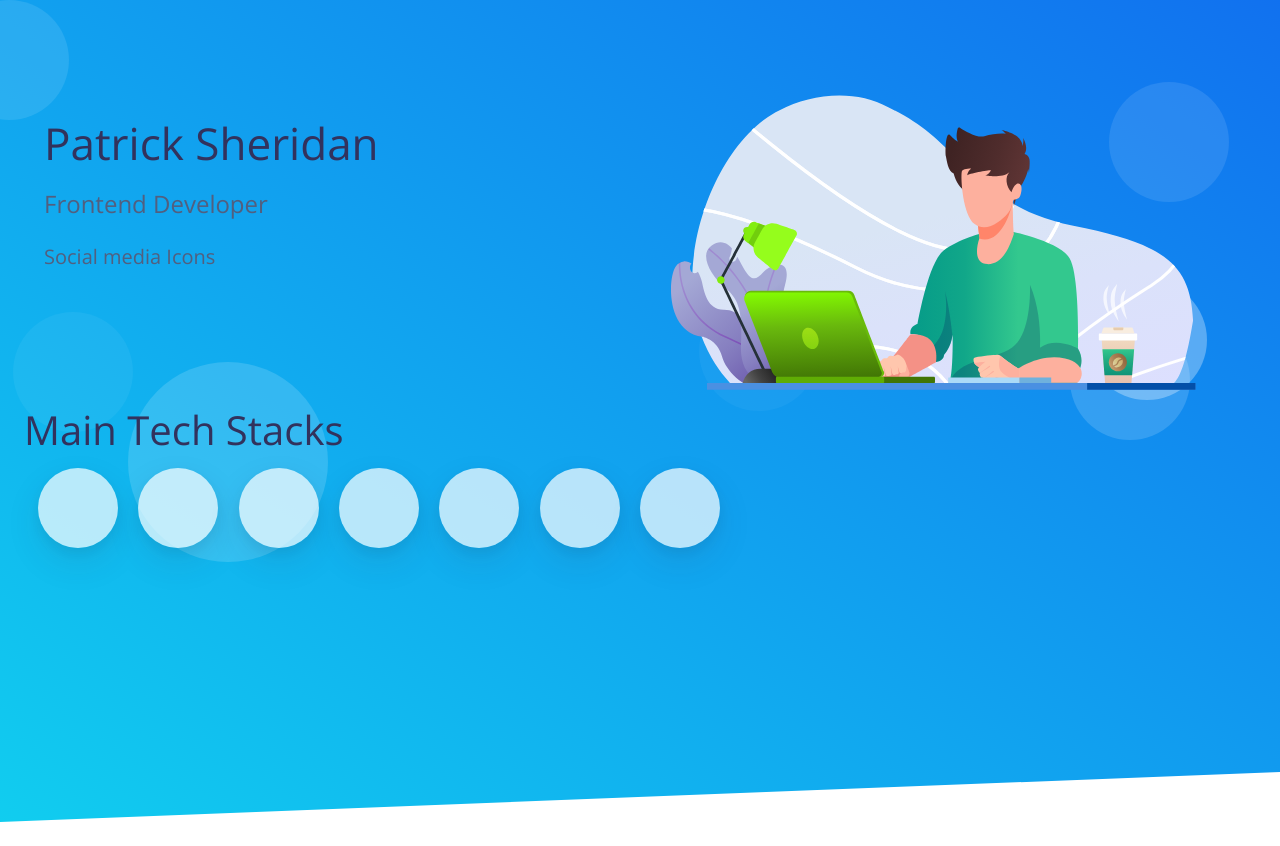
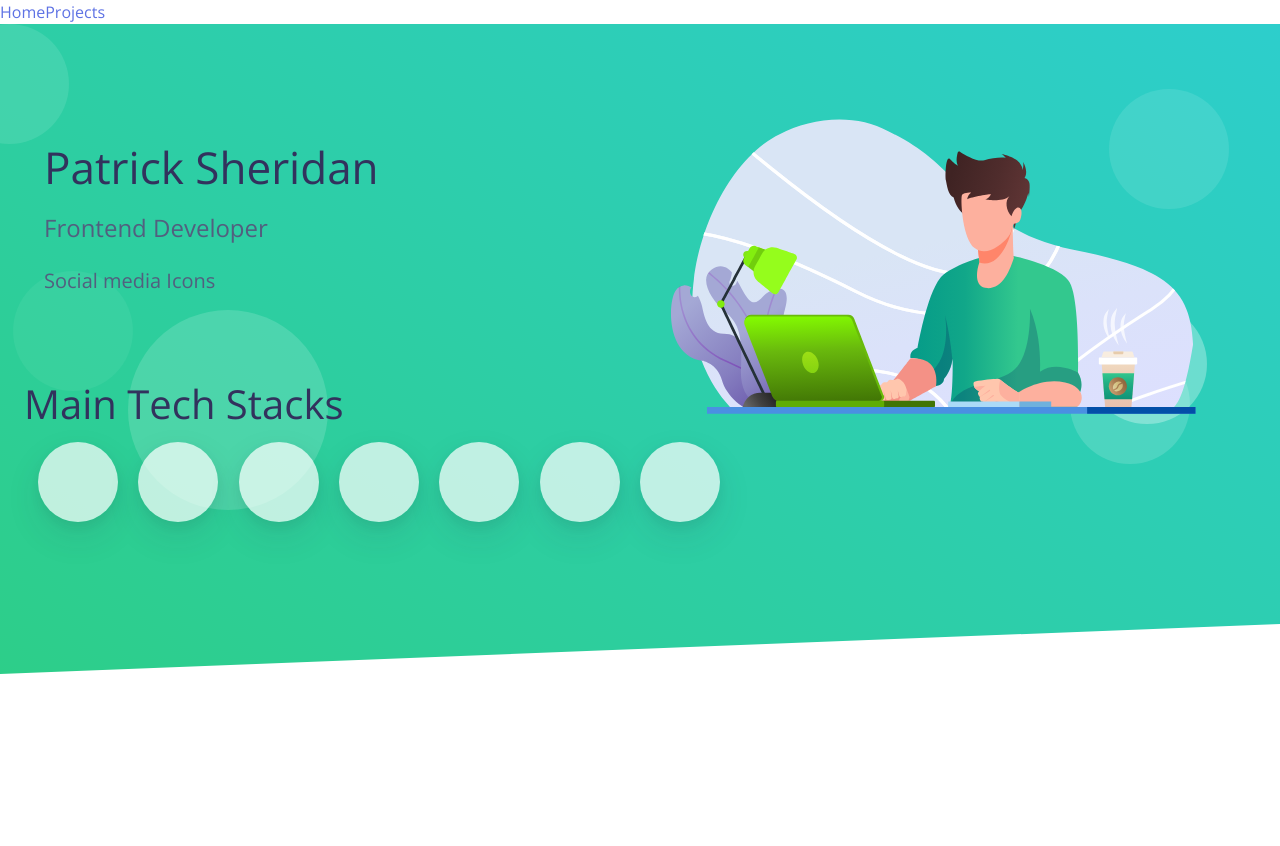
Before and after one commit to sheridp2/portfolio-2021, a React (Create React App) app in the folder portfolio-2021/: page / in a window 1280 px wide. Before the commit the page ends 822 px from the top, so only its background shows below. Built offline with nearby package versions, Linux system fonts and the light colour scheme; some icons are missing.

Commit message:
test deployment

```diff
--- a/portfolio-2021/src/App.js
+++ b/portfolio-2021/src/App.js
@@ -1,6 +1,6 @@
 // import Background from "./components/Background";
 import Main from "./components/Main";
-import Nav from "./components/Nav";
+import VerticalNav from "./components/VerticalNav";
 import Projects from "./components/Projects";
 
 import { BrowserRouter, Route } from "react-router-dom";
@@ -9,7 +9,7 @@ function App() {
   return (
     <BrowserRouter>
       <div className="App">
-        {/* <Nav /> */}
+        <VerticalNav />
         <Route exact path="/" component={Main} />
         <Route exact path="/projects" component={Projects} />
       </div>
--- a/portfolio-2021/src/assets/ProjectsData.js
+++ b/portfolio-2021/src/assets/ProjectsData.js
@@ -10,7 +10,25 @@ const ProjectsData = [
     backendRepo: "https://github.com/sheridp2/react-social-media-app-backend",
     url: "https://react-social-media-app.vercel.app/",
     company: "Personal",
-    technolgies: ["React", "GraphQL", "MongoDB", "Node", "Express"],
+    technolgies: [
+      { skillName: "React", fontAwesomeClassname: "logos:react" },
+      {
+        skillName: "GraphQL",
+        fontAwesomeClassname: "",
+      },
+      {
+        skillName: "MongoDB",
+        fontAwesomeClassname: "vscode-icons:file-type-mongo",
+      },
+      {
+        skillName: "NodeJS",
+        fontAwesomeClassname: "logos:nodejs-icon",
+      },
+      {
+        skillName: "GraphQL",
+        fontAwesomeClassname: "vscode-icons:file-type-graphql",
+      },
+    ],
     featured: true,
   },
   {
@@ -22,7 +40,11 @@ const ProjectsData = [
     backendRepo: "N/A",
     url: "https://guesswork.herokuapp.com/",
     company: "Personal",
-    technolgies: ["React", "Redux"],
+    technolgies: [
+      { skillName: "React", fontAwesomeClassname: "logos:react" },
+      ,
+      { skillName: "Redux", fontAwesomeClassname: "" },
+    ],
     featured: false,
   },
   {
@@ -33,7 +55,20 @@ const ProjectsData = [
     backendRepo: "N/A",
     url: "http://dashboardaccessibility.azurewebsites.net/",
     company: "ISoftStone",
-    technolgies: ["Accessibility", "React", "Node", "Express"],
+    technolgies: [
+      { skillName: "Accessibility", fontAwesomeClassname: "" },
+      ,
+      { skillName: "React", fontAwesomeClassname: "logos:react" },
+      ,
+      {
+        skillName: "NodeJS",
+        fontAwesomeClassname: "logos:nodejs-icon",
+      },
+      {
+        skillName: "Express",
+        fontAwesomeClassname: "",
+      },
+    ],
     featured: true,
   },
 ];
--- a/portfolio-2021/src/components/About.js
+++ b/portfolio-2021/src/components/About.js
@@ -1,10 +1,24 @@
 import React from "react";
 import { Container, Grid } from "@material-ui/core";
+import { makeStyles } from "@material-ui/core/styles";
 import { UncontrolledTooltip, Button } from "reactstrap";
 
 import TechData from "../assets/TechData";
 
+const useStyles = makeStyles((theme) => ({
+  returnedTech: {
+    position: "relative",
+    top: "-300px",
+    [theme.breakpoints.down("md")]: {
+      top: "-200px",
+    },
+    [theme.breakpoints.down("sm")]: {
+      top: "-150px",
+    },
+  },
+}));
 function AboutSkills() {
+  const classes = useStyles();
   let allTech = TechData.map((tech) => {
     return (
       <>
@@ -38,7 +52,7 @@ function AboutSkills() {
   });
 
   return (
-    <div>
+    <div className={classes.returnedTech}>
       <Container>
         <Grid container xs={12}>
           <Grid item>
--- a/portfolio-2021/src/components/Main.js
+++ b/portfolio-2021/src/components/Main.js
@@ -38,13 +38,13 @@ const useStyles = makeStyles((theme) => ({
 function Main(props) {
   const classes = useStyles();
   return (
-    <div>
+    <div className={classes.root}>
       <div className="position-relative">
         <section
           className="section section-lg section-shaped pb-250"
           style={{ paddingTop: 0 }}
         >
-          <div className="shape shape-style-1 bg-gradient-info">
+          <div className="shape shape-style-1 bg-gradient-green">
             <span />
             <span />
             <span />
@@ -71,9 +71,6 @@ function Main(props) {
               </div>
             </Fade>
           </Container>
-          <Fade bottom duration={1000} distance="40px">
-            <About />
-          </Fade>
           <div className="separator separator-bottom separator-skew">
             <svg
               xmlns="http://www.w3.org/2000/svg"
@@ -87,6 +84,9 @@ function Main(props) {
             </svg>
           </div>
         </section>
+        <Fade bottom duration={1000} distance="40px">
+          <About />
+        </Fade>
       </div>
     </div>
   );
--- a/portfolio-2021/src/components/Projects.js
+++ b/portfolio-2021/src/components/Projects.js
@@ -25,6 +25,8 @@ function Projects() {
   const [projectFeatured, setProjectFeatured] = useState(true);
   const [projectFilter, setProjectFilter] = useState("All");
 
+  function workPersonalFilter(params) {}
+
   return (
     <div className={classes.root}>
       <div className="position-relative">
@@ -32,7 +34,7 @@ function Projects() {
           className="section section-lg section-shaped pb-250"
           style={{ paddingTop: 0 }}
         >
-          <div className="shape shape-style-1 bg-gradient-info">
+          <div className="shape shape-style-1 bg-gradient-green">
             <span />
             <span />
             <span />
--- a/portfolio-2021/src/components/ProjectsList.js
+++ b/portfolio-2021/src/components/ProjectsList.js
@@ -3,6 +3,7 @@ import { makeStyles } from "@material-ui/core/styles";
 import { Container, Grid } from "@material-ui/core";
 import ProjectsData from "../assets/ProjectsData";
 import { Fade } from "react-reveal";
+import { Badge } from "reactstrap";
 
 const useStyles = makeStyles((theme) => ({
   returnedProjects: {
@@ -17,28 +18,42 @@ const useStyles = makeStyles((theme) => ({
 function ProjectList(props) {
   const classes = useStyles();
   let mappedProjects = ProjectsData.map((project, index) => {
+    console.log(project);
     return (
       <Fade left duration={1000} distance="200px" key={project.name}>
         <div
           style={{
             paddingTop: 20,
-
             marginTop: 20,
             marginBottom: 20,
           }}
         >
-          <Container>
-            <Grid
-              container
-              spacing={2}
-              style={{ backgroundColor: "rgba(255,255,255, 0.9)" }}
-            >
+          <Container className="card shadow" style={{ padding: 15 }}>
+            <Grid container spacing={2}>
               <Grid item sm={5}>
-                <img src={project.image} style={{ width: "100%" }} />
+                <img
+                  src={project.image}
+                  style={{
+                    width: "100%",
+                    border: "1px solid black",
+                    borderRadius: "5px",
+                  }}
+                />
               </Grid>
               <Grid item sm={7}>
                 <h2>{project.name}</h2>
                 <p>{project.description}</p>
+                <Grid container spacing={1}>
+                  {project.technolgies.map((tech) => {
+                    return (
+                      <Grid item>
+                        <Badge color="primary" pill>
+                          {tech.skillName}
+                        </Badge>
+                      </Grid>
+                    );
+                  })}
+                </Grid>
               </Grid>
             </Grid>
           </Container>
--- /dev/null
+++ b/portfolio-2021/src/components/VerticalNav.js
@@ -0,0 +1,25 @@
+import React, { useContext, useState, useEffect } from "react";
+import { Link, NavLink } from "react-router-dom";
+// import { Nav, NavItem } from "reactstrap";
+
+function VerticalNav() {
+  //   const pathname = window.location.pathname;
+
+  //   let path = pathname === "/" ? "home" : pathname.split("/").pop();
+
+  //   const [activeItem, setActiveItem] = useState(path);
+  //   const handleItemClick = (e, { name }) => setActiveItem(name);
+  //   useEffect(() => {
+  //     console.log(pathname);
+  //   }, [pathname]);
+
+  return (
+    <div>
+      <NavLink to="/">Home</NavLink>
+
+      <NavLink to="/projects">Projects</NavLink>
+    </div>
+  );
+}
+
+export default VerticalNav;
```
Also changed, not shown: portfolio-2021/src/components/Nav.js (deleted, +0 -29 lines).
